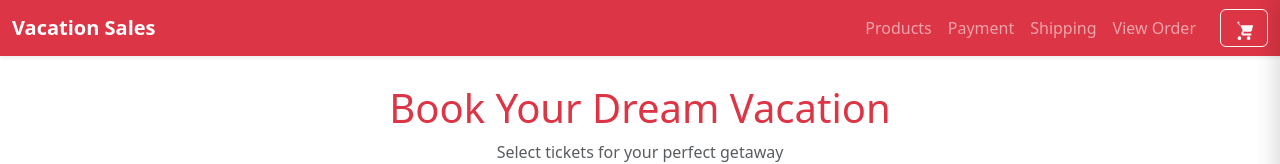
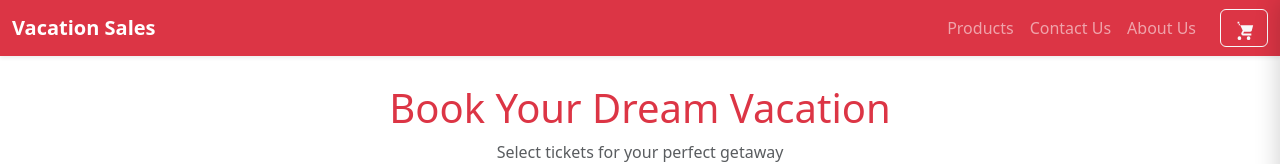
Before and after one commit to Jemin-Gandhi/CSE5234-Project, a React (Create React App) app in the folder website/: page /purchase in a window 1280 px wide. Shown: the top 164 px of the page. Built offline with nearby package versions, Linux system fonts and the light colour scheme; the HTML template or start-up script is replaced by a standard one.

Commit message:
navbar button changes

```diff
--- a/website/src/components/Navbar.jsx
+++ b/website/src/components/Navbar.jsx
@@ -57,18 +57,13 @@ export default function Navbar({ rightSlot = null }) {
               </Link>
             </li>
             <li className="nav-item">
-              <Link className="nav-link px-2" to="/purchase/paymentEntry">
-                Payment
+              <Link className="nav-link px-2" to="/contact">
+                Contact Us
               </Link>
             </li>
             <li className="nav-item">
-              <Link className="nav-link px-2" to="/purchase/shippingEntry">
-                Shipping
-              </Link>
-            </li>
-            <li className="nav-item">
-              <Link className="nav-link px-2" to="/purchase/viewOrder">
-                View Order
+              <Link className="nav-link px-2" to="/about">
+                About Us
               </Link>
             </li>
 
```
